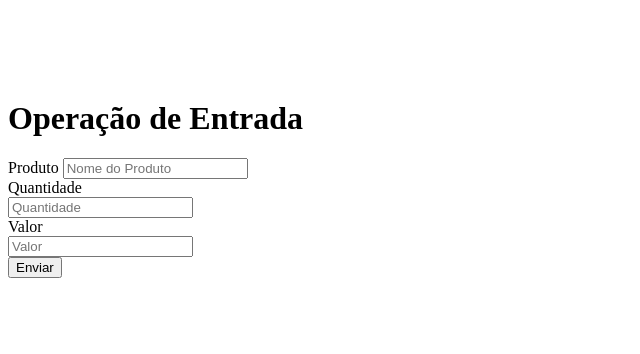
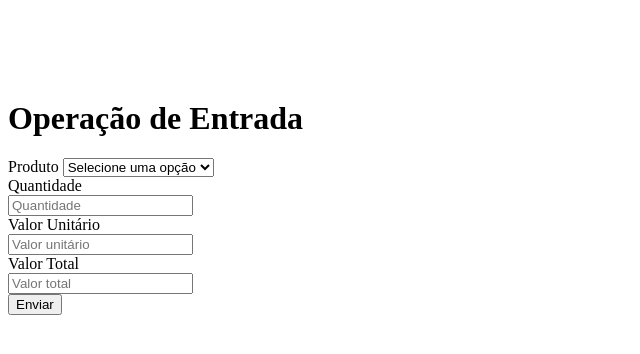
Before and after one commit to AugustoCMR/projeto-eco, a PHP site: page /views/produto/operacao_entrada.php in a window 1280 px wide. Shown: the top 354 px of the page, without its empty margins (0-640 px from the left). Run offline with PHP 8.4, Linux system fonts and the light colour scheme.

Commit message:
Refazendo o formulário de operações de entrada

```diff
--- a/Application/controllers/Material.php
+++ b/Application/controllers/Material.php
@@ -130,6 +130,7 @@ class Material extends Controller
                 }
 
                 $data = $materialModel::cadastro_recebimento_material($usuario_id, $material_id, $quantidade, $eco);
+                $usuarioModel::atualizarSaldo($usuario_id, $eco);
                 return $this->view('material/cadastro_recebimento_material_sucesso');
             } else
             {
--- a/Application/models/Produtos.php
+++ b/Application/models/Produtos.php
@@ -17,7 +17,7 @@ class Produtos
         return True;
     }
 
-    public static function cadastrar_operacao_entrada_produto_sucesso($quantidade, $real_valor, $produto_id)
+    public static function cadastrar_operacao_entrada_produto($quantidade, $real_valor, $produto_id)
     {
         $conn = new Database();
         $result = $conn->executeQuery('INSERT INTO produto_entrada(quantidade, real_valor, produto_id) VALUES(:quantidade, :real_valor, :produto_id)', array(
@@ -60,4 +60,5 @@ class Produtos
 
         return $result->fetchAll(PDO::FETCH_ASSOC);
     }
+
 }
--- a/Application/views/produto/operacao_entrada.php
+++ b/Application/views/produto/operacao_entrada.php
@@ -1,38 +1,52 @@
-
-
-
 <main>
   <div class="container">
     <div class="row">
       <div class="col-8 offset-2" style="margin-top:100px">
-        <h1 class="display-4 text-center text-primary font-weight-bold mt-5 titulo">Operação de Entrada</h1>
+        <h1 class="display-5 text-center text-primary font-weight-bold titulo">Operação de Entrada</h1>
 
 
 
-        <form method="POST" action="../produto/cadastrar_operacao_entrada_produto_sucesso" class="mt-5">
+        <form method="POST" action="../produto/cadastrar_operacao_entrada_produto" class="mt-5">
 
             <div class="mb-3">
-                <label class="font-weight-bold" style="">Produto</label>
-                <input type="text" style="" name="nome"
-                value="<?= isset($data['nome']) ? $data['nome'] : '' ?>" class="form-control" placeholder="Nome do Produto">
+                <label class="font-weight-bold">Produto</label>
+                <select type="text" name="produto_id" id="categoria" class="form-control">
+                    <option value="">Selecione uma opção</option>
+                    <?php
+
+                        if(isset($data['produtos']))
+                        {
+                            foreach($data['produtos'] as $produto)
+                            { ?>
+                            <option value="<?=$produto['id'] ?>" > <?= $produto['nome'] ?></option>
+
+                    <?php   }
+                        } ?>
+
+                </select>
             </div>
 
             <label class="font-weight-bold" style="">Quantidade</label>
             <div class="mb-3">
-            <input type="text" style="" name="quantidade"
-            value="<?= isset($data['quantidade']) ? $data['quantidade'] : '' ?>" class="form-control" placeholder="Quantidade">
+            <input type="text" id="quantidade" name="quantidade"
+            value="<?= isset($data['quantidade']) ? $data['quantidade'] : '' ?>" class="form-control" placeholder="Quantidade" oninput="atualizarValor()">
             </div>
 
 
-            <label class="font-weight-bold" style="">Valor</label>
+            <label class="font-weight-bold" >Valor Unitário</label>
             <div class="mb-3">
-            <input type="text" style="" name="real_valor"
-            value="<?= isset($data['real_valor']) ? $data['real_valor'] : '' ?>" class="form-control" placeholder="Valor">
+            <input type="text" name="valor_unitário" id="valor_unitario"
+            value="<?= isset($data['real_valor']) ? $data['real_valor'] : '' ?>" class="form-control" placeholder="Valor unitário" oninput="atualizarValor()">
             </div>
 
+            <label class="font-weight-bold" >Valor Total</label>
+            <div class="mb-3">
+            <input type="text" id="valorFinal" name="real_valor"
+            value="<?= isset($data['real_valor']) ? $data['real_valor'] : '' ?>" class="form-control" placeholder="Valor total" readonly>
+            </div>
 
             <div class="mb-3">
-                <button type="submit" class= "btn btn-primary font-weight-bold" name="dados-categoria"  value="cadastrar-categoria">Enviar</button>
+                <button type="submit" class= "btn btn-primary font-weight-bold" name="cadastar_entrada_produto"  value="cadastrar-categoria">Enviar</button>
         </div>
 
 
@@ -42,3 +56,13 @@
     </div>
   </div>
 </main>
+
+<script>
+  function atualizarValor()
+    {
+        const valorUnitario = document.getElementById('valor_unitario').value;
+        const quantidade = document.getElementById('quantidade').value;
+        const valorFinal = quantidade * valorUnitario;
+        document.getElementById('valorFinal').value=isNaN(valorFinal) ? '' : "R$ " + valorFinal.toFixed(2);
+    }
+</script>
```
Also changed, not shown: Application/controllers/Produto.php (+46 -10 lines), Application/models/Users.php (+9 -0 lines).
